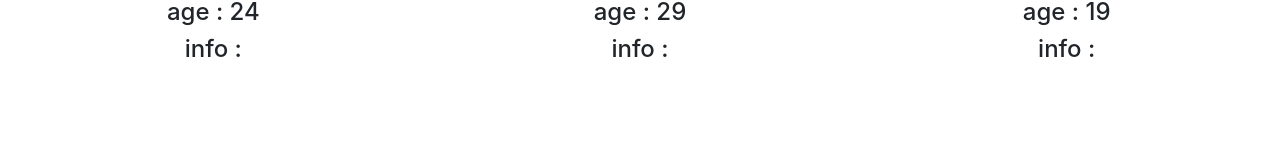
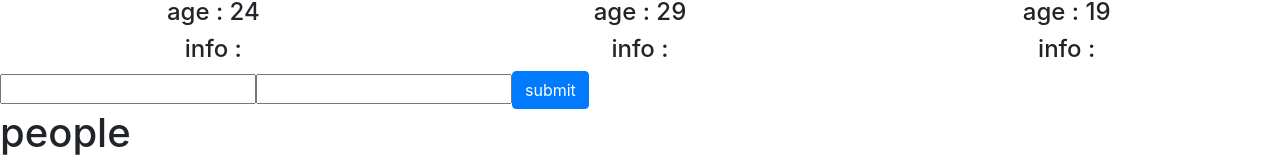
Before and after one commit to vvvbb/learningReact, a React (Create React App) app: page / in a window 1280 px wide. Shown: the part 906-1068 px from the top of the page. Before the commit the page ends 977 px from the top, so only its background shows below. Built offline with nearby package versions, Linux system fonts and the light colour scheme.

Commit message:
Submit Input Form

```diff
--- a/src/App.js
+++ b/src/App.js
@@ -8,6 +8,7 @@ import Greeting from "./components/Greeting";
 // import ButtonTry from "./components/ButtonTry";
 import CounterFunction from "./components/CounterFunction";
 import PersonList from "./components/PersonList";
+import Form from "./components/Form";
 
 // import React, { Component } from 'react'
 
@@ -73,6 +74,7 @@ class App extends Component {
         </section>
 
         <PersonList />
+        <Form />
       </React.Fragment>
     );
   }
--- /dev/null
+++ b/src/components/Form.js
@@ -0,0 +1,66 @@
+import React, { Component } from "react";
+import Button from "react-bootstrap/Button";
+
+export default class Form extends Component {
+  state = {
+    firstName: "",
+    lastName: "",
+    people: [],
+  };
+  handleChange = (event) => {
+    // console.log(event.target);
+    /*
+    console.log(event.target.name);
+    console.log(event.target.value);
+
+    const textValue = event.target.value;
+    this.setState({
+      firstName: textValue,
+    });
+    */
+    this.setState({ [event.target.name]: [event.target.value] });
+  };
+
+  handleSubmit = (e) => {
+    e.preventDefault();
+    const firstName = this.state.firstName;
+    const lastName = this.state.lastName;
+    // console.log(firstName, lastName);
+    if (firstName.length > 0 && lastName.length > 0) {
+      const person = `${firstName} ${lastName} `;
+      this.setState({
+        people: [...this.state.people, person],
+        firstName: "",
+        lastName: "",
+      });
+    }
+  };
+
+  render() {
+    return (
+      <section>
+        <article>
+          <form onSubmit={this.handleSubmit} action="">
+            <input
+              type="text"
+              name="firstName"
+              value={this.state.firstName}
+              onChange={this.handleChange}
+            />
+            <input
+              type="text"
+              name="lastName"
+              value={this.state.lastName}
+              onChange={this.handleChange}
+            />
+            <Button type="submit">submit</Button>
+          </form>
+        </article>
+        <article>
+          <h1>people</h1>
+          <div>{this.state.people}</div>
+        </article>
+      </section>
+    );
+  }
+}
```
